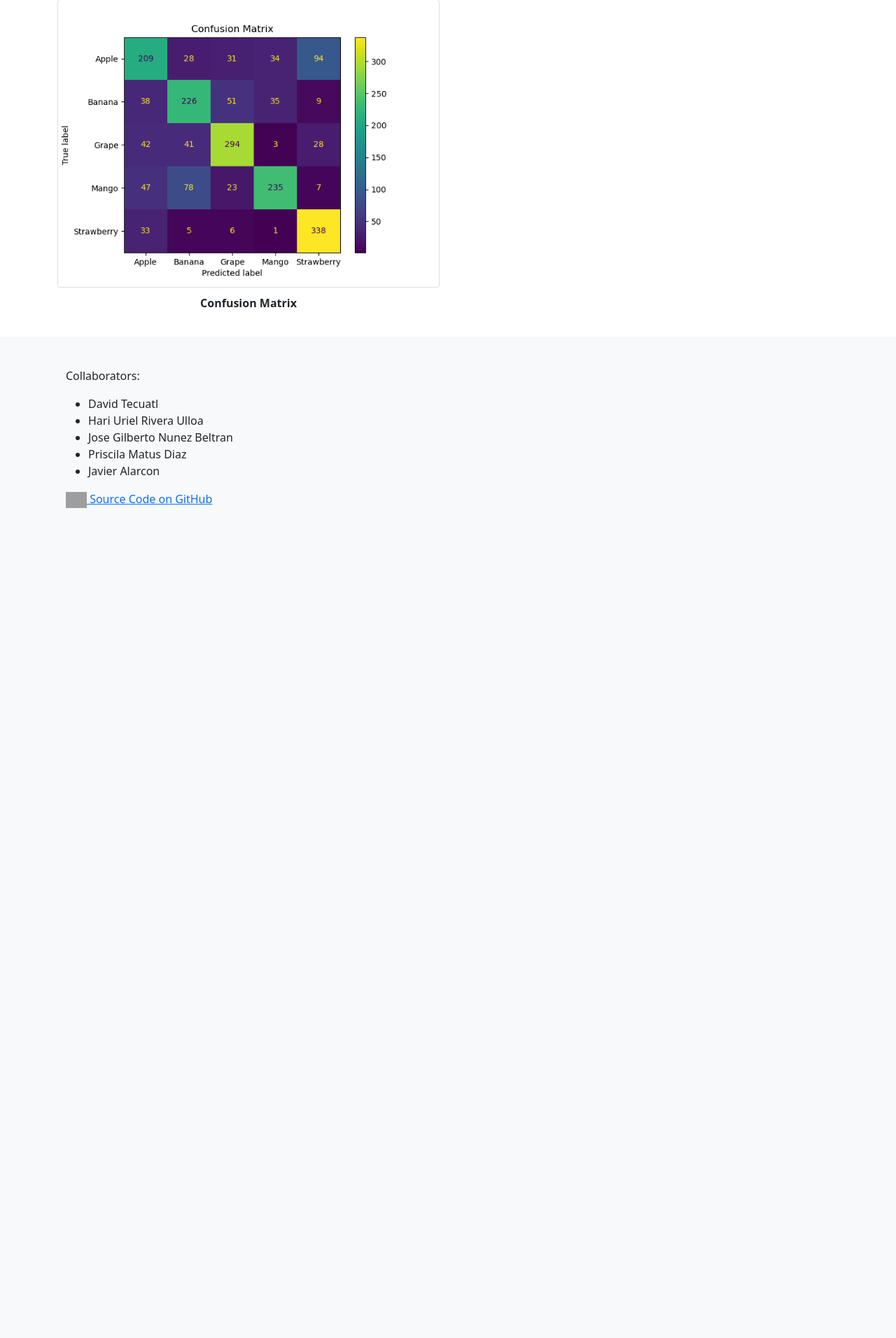
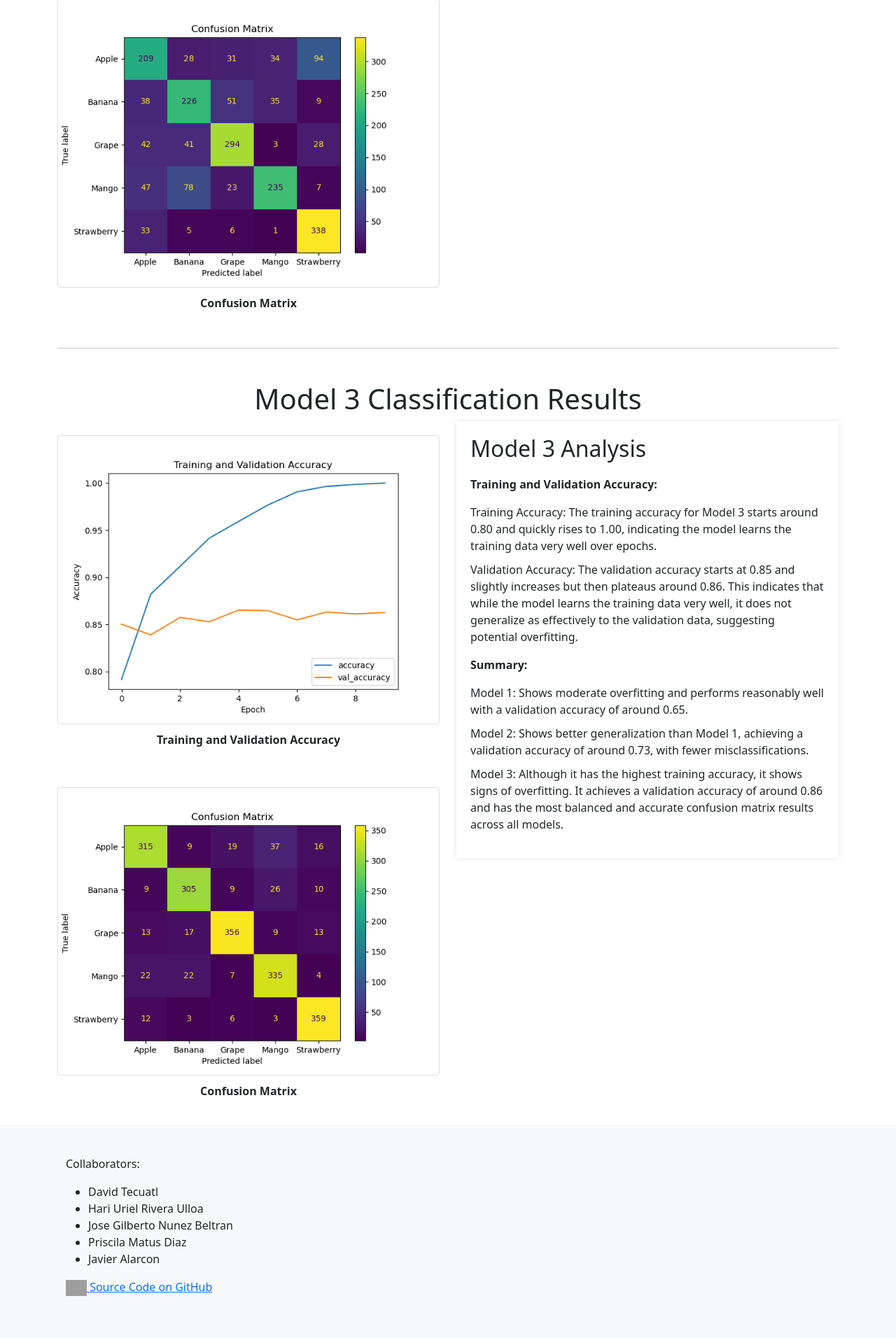
Before and after one commit to Starkilled1/fruit-classification-project, a Flask app: page /classification_results in a window 1280 px wide. Shown: the part 1802-3714 px from the top of the page at 70% size. Before the commit the page ends 2528 px from the top, so only its background shows below. Run offline with Flask 3, Linux system fonts and the light colour scheme; parts of the project's set-up code (start-up, migrations or seed data) failed here and were passed over; grey boxes are pictures that could not be loaded.

Commit message:
more changes on the models html

```diff
--- a/App/templates/classification_results.html
+++ b/App/templates/classification_results.html
@@ -44,11 +44,11 @@
         <div class="row">
             <div class="col-md-6 d-flex flex-column align-items-center">
                 <div class="image-container">
-                    <img src="App/static/img/Accuracy_Epoch_Graph_images_app/model_1.png" alt="Accuracy Epoch Graph">
+                    <img src="../static/img/Accuracy_Epoch_Graph_images_app/model_1.png" alt="Accuracy Epoch Graph">
                     <p>Training and Validation Accuracy</p>
                 </div>
                 <div class="image-container">
-                    <img src="App/static/img/Confusion_matrix_images_app/model_1.png" alt="Confusion Matrix">
+                    <img src="../static/img/Confusion_matrix_images_app/model_1.png" alt="Confusion Matrix">
                     <p>Confusion Matrix</p>
                 </div>
             </div>
@@ -116,6 +116,38 @@
                 </div>
             </div>
         </div>
+
+        <hr>
+
+        <h1 class="text-center mt-5">Model 3 Classification Results</h1>
+        <div class="row">
+            <div class="col-md-6 d-flex flex-column align-items-center">
+                <div class="image-container">
+                    <img src="../static/img/Accuracy_Epoch_Graph_images_app/model_3.png" alt="Accuracy Epoch Graph">
+                    <p>Training and Validation Accuracy</p>
+                </div>
+                <div class="image-container">
+                    <img src="../static/img/Confusion_matrix_images_app/model_3.png" alt="Confusion Matrix">
+                    <p>Confusion Matrix</p>
+                </div>
+            </div>
+            <div class="col-md-6">
+                <div class="explanation-container">
+                    <h2>Model 3 Analysis</h2>
+                    <p><strong>Training and Validation Accuracy:</strong></p>
+                    <ul>
+                        <li>Training Accuracy: The training accuracy for Model 3 starts around 0.80 and quickly rises to 1.00, indicating the model learns the training data very well over epochs.</li>
+                        <li>Validation Accuracy: The validation accuracy starts at 0.85 and slightly increases but then plateaus around 0.86. This indicates that while the model learns the training data very well, it does not generalize as effectively to the validation data, suggesting potential overfitting.</li>
+                    </ul>
+                    <p><strong>Summary:</strong></p>
+                    <ul>
+                        <li>Model 1: Shows moderate overfitting and performs reasonably well with a validation accuracy of around 0.65.</li>
+                        <li>Model 2: Shows better generalization than Model 1, achieving a validation accuracy of around 0.73, with fewer misclassifications.</li>
+                        <li>Model 3: Although it has the highest training accuracy, it shows signs of overfitting. It achieves a validation accuracy of around 0.86 and has the most balanced and accurate confusion matrix results across all models.</li>
+                    </ul>
+                </div>
+            </div>
+        </div>
     </main>
 
     <footer class="footer bg-light text-left text-lg-start mt-auto">
@@ -140,7 +172,7 @@
 
     <script src="https://code.jquery.com/jquery-3.6.0.min.js"></script>
     <script src="https://cdn.jsdelivr.net/npm/bootstrap@5.3.3/dist/js/bootstrap.bundle.min.js"
-        integrity="sha384-YvpcrYf0tY3lHB60NNkmXc5s9fDVZLESaAA55NDzOxhy9GkcIdslK1eN7N6jIeHz" crossorigin="anonymous">
+        integrity="sha384-QWTKZyjpPEjISv5WaRU9OFeRpok6YctnYmDr5pNlyT2bRjXh0JMhjY6hW+ALEwIH" crossorigin="anonymous">
     </script>
 </body>
 
```
Also changed, not shown: App/static/css/classification_results.css (line endings or trailing spaces).
